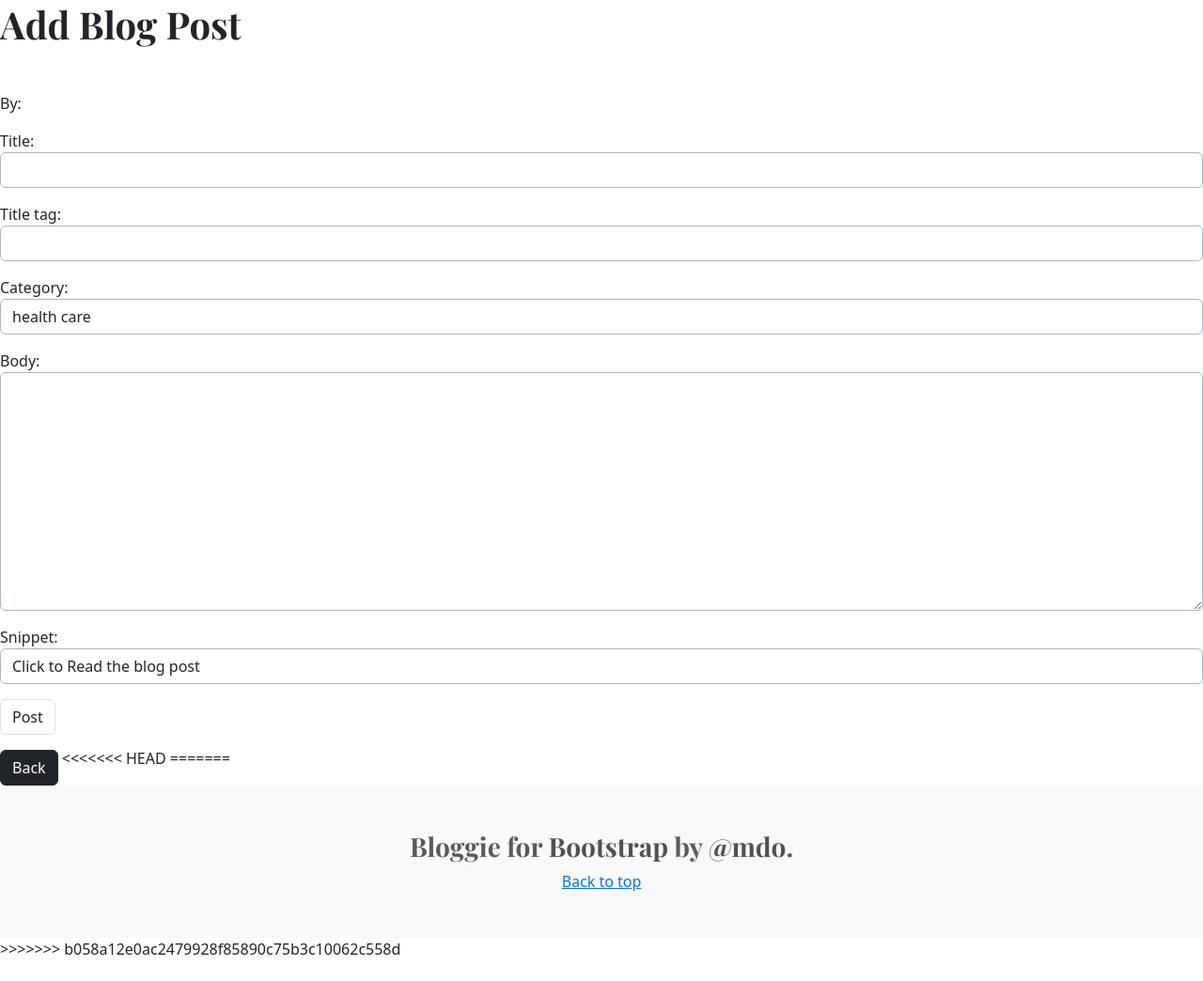
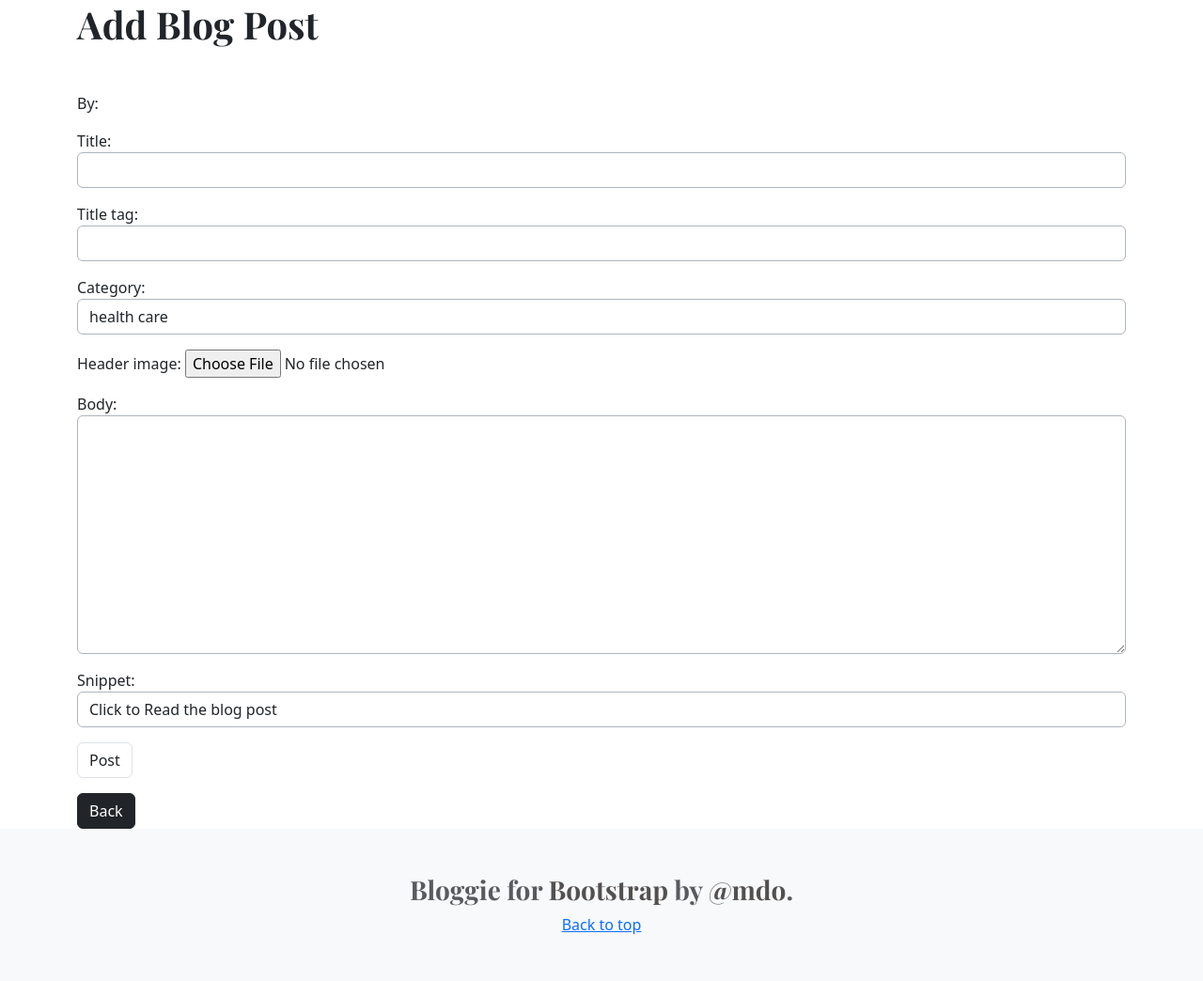
Before and after one commit to mmanrus/Bloggie-IPT, a Django app: page /addpost/ in a window 1280 px wide. Shown: the part 127-1171 px from the top of the page at 94% size. Before the commit the page ends 1143 px from the top, so only its background shows below. Run offline with Django 5.2, Linux system fonts and the light colour scheme; data comes from the database, SQL or seed files in the repository; both versions use the stored data as it was after the commit; some libraries are stand-ins or nearby versions.

Commit message:
introducing new feature image!!!!

```diff
--- a/bloggie/blog/forms.py
+++ b/bloggie/blog/forms.py
@@ -14,7 +14,7 @@ print(choice_list)
 class PostForm(forms.ModelForm):
     class Meta:
         model = Post
-        fields = ('title', 'title_tag', 'author', 'category', 'body', 'snippet')
+        fields = ('title', 'title_tag', 'author', 'category', 'header_image', 'body', 'snippet')
 
         widgets = {
             'title': forms.TextInput(attrs={'class': 'form-control border border-dark-subtle'}),
--- a/bloggie/blog/models.py
+++ b/bloggie/blog/models.py
@@ -18,6 +18,7 @@ class Category(models.Model):
 class Post(models.Model):
     title = models.CharField(max_length=255)
     title_tag = models.CharField(max_length=255, default='')
+    header_image = models.ImageField(null=True, blank=True, upload_to='images/')
     author = models.ForeignKey(User, on_delete=models.CASCADE)
     date_posted = models.DateField(auto_now_add=True)
     #body = models.TextField()
--- a/bloggie/blog/templates/blog/add_category.html
+++ b/bloggie/blog/templates/blog/add_category.html
@@ -5,7 +5,7 @@
 {% endblock %}
 
 {% block content%}
-
+<div class="container mt-5">
     <h1>Add Category</h1>
     <div class="form-group">
         <form method="POST" class="mt-5">
@@ -14,4 +14,5 @@
             <button class="btn btn-dark border">Add Category</button>
     </div>
     <a class="btn btn-dark mt-3" href = {% url 'home' %}>Back</a>
+</div>
 {% endblock %}
--- a/bloggie/blog/templates/blog/add_post.html
+++ b/bloggie/blog/templates/blog/add_post.html
@@ -5,10 +5,11 @@
 {% endblock %}
 
 {% block content%}
+<div class="container mt-6">
+<h1>Add Blog Post</h1>
 
-<h1>Add Blog Post</h1>
     <div class="form-group">
-    <form method="POST" class="mt-5">
+        <form method="POST" class="mt-5" enctype="multipart/form-data">
             <p>By:
                 <strong>
                     {% if user.first_name or user.last_name %}
@@ -24,6 +25,7 @@
             <button class="btn btn-bg-secondary border">Post</button>
     </div>
     <a class="btn btn-dark mt-3" href = {% url 'home' %}>Back</a>
+</div>
 <script>
     var name = "{{ user.id}}";
     document.getElementById("post_owner").value = name
--- a/bloggie/blog/templates/blog/base.html
+++ b/bloggie/blog/templates/blog/base.html
@@ -72,9 +72,7 @@
             article_details
         -->
         {% endblock %}
-<<<<<<< HEAD
 
-=======
     </div>
     <footer class="py-5 text-center text-body-secondary bg-body-tertiary">
         <h3>Bloggie for <a href="https://getbootstrap.com/">Bootstrap</a> by <a href="https://twitter.com/mdo">@mdo</a>.</h3>
@@ -83,7 +81,7 @@
         </p>
       </footer>
       <script src="/docs/5.3/dist/js/bootstrap.bundle.min.js" integrity="sha384-YvpcrYf0tY3lHB60NNkmXc5s9fDVZLESaAA55NDzOxhy9GkcIdslK1eN7N6jIeHz" crossorigin="anonymous"></script>
->>>>>>> b058a12e0ac2479928f85890c75b3c10062c558d
+
     <!-- Bootstrap cdn-->
     <script src="https://cdn.jsdelivr.net/npm/bootstrap@5.3.3/dist/js/bootstrap.bundle.min.js" integrity="sha384-YvpcrYf0tY3lHB60NNkmXc5s9fDVZLESaAA55NDzOxhy9GkcIdslK1eN7N6jIeHz" crossorigin="anonymous"></script>
 </body>
--- a/bloggie/blog/templates/blog/categories.html
+++ b/bloggie/blog/templates/blog/categories.html
@@ -1,6 +1,7 @@
 {% extends "blog/base.html" %}
 
 {% block content %}
+<div class="container mt-5">
     {% if category_posts %}
         <h1>{{ category }}</h1>
         {% for post in category_posts %}
@@ -16,4 +17,5 @@
     {% else %}
         <h2>Sorry Category Not Found</h2>
     {% endif %}
+</div>
 {% endblock %}
--- a/bloggie/blog/templates/blog/category_list.html
+++ b/bloggie/blog/templates/blog/category_list.html
@@ -2,7 +2,9 @@
 
 
 {% block content %}
+<div class="container mt-5">
     {% for item in category_menu_list %}
         <h2><a class="nav-item nav-link link-body-emphasis active" href="{% url 'category' item|slugify|title  %}">{{ item }}</a><h2>
     {% endfor %}
+</div>
 {% endblock %}
--- a/bloggie/blog/templates/blog/delete_post.html
+++ b/bloggie/blog/templates/blog/delete_post.html
@@ -5,7 +5,7 @@
 {% endblock %}
 
 {% block content%}
-
+    <div class="container mt-5">
         <h1>Delete Blog Post <strong>{{ post.title}}</strong><small>By: {{ post.author.first_name}} {{ post.author.last_name}}</small></h1>
         {% if user.is_authenticated and user.id == post.author.id %}
             <div class="form-group">
@@ -20,4 +20,5 @@
             <h1>You are not allowed to delete this post because you are not owner of the post</h1>
         {% endif %}
         <a class="btn btn-dark mt-3" href = {% url 'update-post' post.pk %}>Back</a>
+    </div>
 {% endblock %}
--- a/bloggie/blog/templates/blog/update_post.html
+++ b/bloggie/blog/templates/blog/update_post.html
@@ -5,9 +5,8 @@
 {% endblock %}
 
 {% block content%}
-
+<div class="container mt-5">
     <h1>Edit Blog Post</h1>
-
     {% if user.is_authenticated and user.id == post.author.id %}
     <div class="form-group">
         <form method="POST" class="mt-5">
@@ -22,4 +21,5 @@
     {% endif %}
 
     <a class="btn btn-dark mt-3" href = {% url 'home' %}>Back</a>
+</div>
 {% endblock %}
--- a/bloggie/bloggie/urls.py
+++ b/bloggie/bloggie/urls.py
@@ -17,9 +17,13 @@ Including another URLconf
 from django.contrib import admin
 from django.urls import path, include
 
+from django.conf import settings
+from django.conf.urls.static import static
+
 urlpatterns = [
     path('admin/', admin.site.urls),
     path('', include('blog.urls')),
     path('members/', include('django.contrib.auth.urls')),
     path('members/', include('members.urls')),
-]
+
+]+ static(settings.MEDIA_URL, document_root=settings.MEDIA_ROOT)
```
Also changed, not shown: bloggie/blog/templates/blog/article_details.html (+9 -2 lines), bloggie/bloggie/settings.py (+12 -0 lines), bloggie/blog/migrations/0009_post_header_image.py (added), bloggie/db.sqlite3, bloggie/media/El-Nido_-Philippines.jpg (added), bloggie/media/El-Nido_-Philippines_lxMAR5w.jpg (added). Lines whose indentation alone changed are shown as unchanged.
